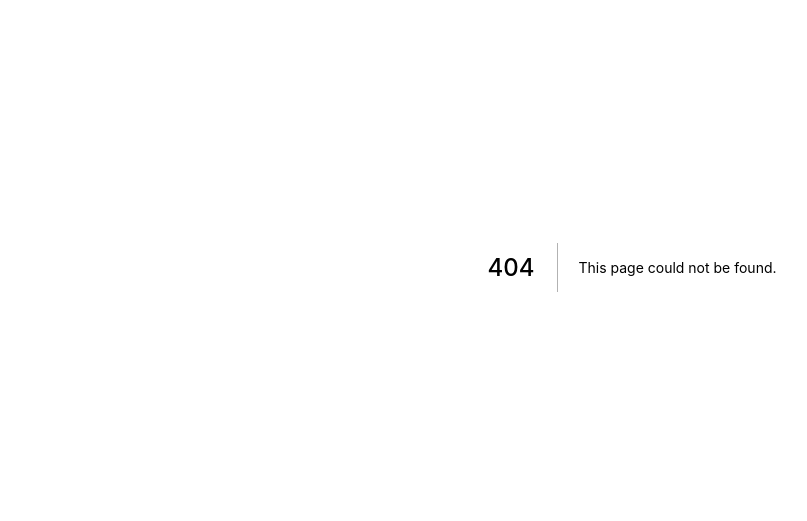
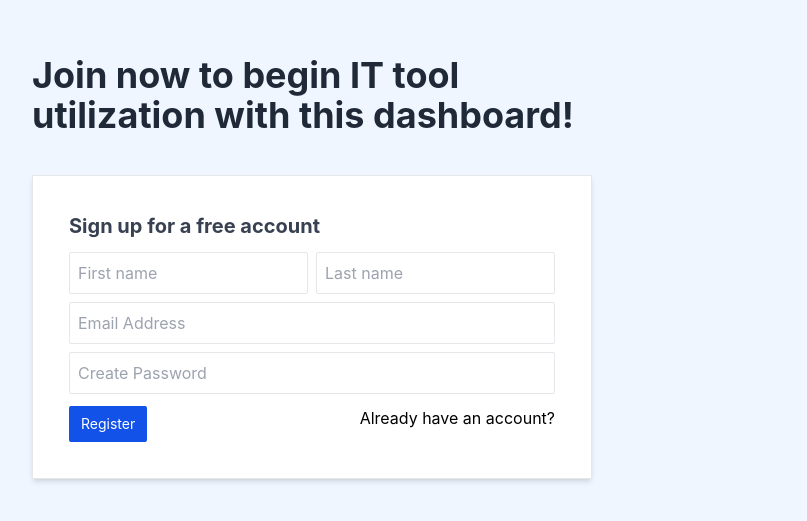
Before and after one commit to IT-Dashboard/IT-Dashboard, a Next.js app: page /signup in a window 1280 px wide. Before the commit this address had no page. Shown: the part 133-654 px from the top of the page, without its empty margins (8-815 px from the left). Built offline with nearby package versions, Linux system fonts and the light colour scheme.

Commit message:
Move signup page

```diff
--- a/src/authentication/Signup.jsx
+++ b/pages/signup.js
@@ -1,6 +1,6 @@
 import React from "react";
-import signup from "../image/signup.jpg";
-import { Link } from "react-router-dom";
+// import signup from "../image/signup.jpg";
+import Link from "next/link";
 const Signup = () => {
   return (
     <div className="w-full grid grid-cols-1 lg:grid-cols-2 items-center min-h-screen bg-blue-50">
@@ -42,18 +42,18 @@ const Signup = () => {
               Register
             </button>
 
-
-              <Link className="text-xs text-pr font-medium pt-2" to="/login">Already have an account?</Link>
-
+            <Link className="text-xs text-pr font-medium pt-2" href="/login">
+              Already have an account?
+            </Link>
           </div>
         </form>
       </div>
       <div className=" h-full">
-        <img
+        {/* <img
           src={signup}
           style={{ height: "100%", width: "100%", objectFit: "100% 100%" }}
           alt=""
-        />
+        /> */}
       </div>
     </div>
   );
```
